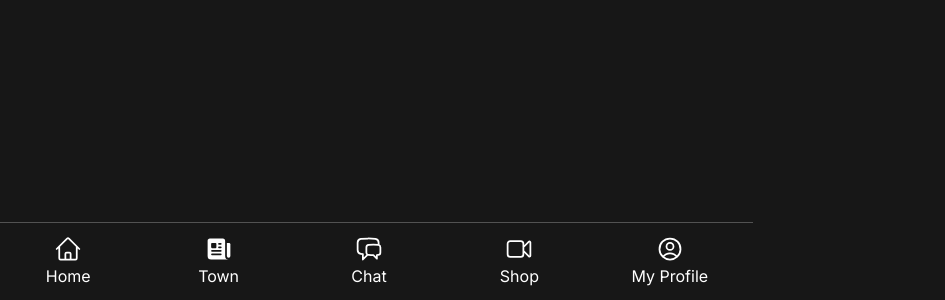
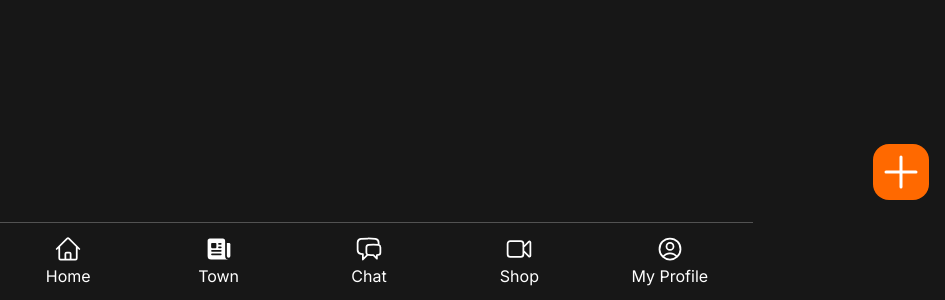
Before and after one commit to tkdgh7063/karrot-market, a Next.js app: page /life in a window 1280 px wide. Shown: the part 500-800 px from the top of the page, without its empty margins (335-1280 px from the left). Built offline with nearby package versions, Linux system fonts and the light colour scheme; no server answers; the database is empty.

Commit message:
feat: extract reusable add button component for product and post pages

```diff
--- a/app/(tabs)/life/page.tsx
+++ b/app/(tabs)/life/page.tsx
@@ -1,3 +1,4 @@
+import AddIconBtn from "@/components/add-icon-btn";
 import db from "@/lib/db";
 import { formatDate } from "@/lib/utils";
 import {
@@ -77,6 +78,7 @@ export default async function Life() {
           </div>
         </Link>
       ))}
+      <AddIconBtn href={`/add-posts`} />
     </div>
   );
 }
--- a/app/(tabs)/products/page.tsx
+++ b/app/(tabs)/products/page.tsx
@@ -1,3 +1,4 @@
+import AddIconBtn from "@/components/add-icon-btn";
 import ProductList from "@/components/product-list";
 import db from "@/lib/db";
 import { PlusIcon } from "@heroicons/react/24/solid";
@@ -46,12 +47,7 @@ export default async function Products() {
       <form action={revalidate}>
         <button>Revalidate</button>
       </form>
-      <Link
-        href="/add-products"
-        className="fixed right-4 bottom-25 flex size-14 items-center justify-center rounded-2xl bg-orange-500 text-white transition-colors hover:bg-orange-400"
-      >
-        <PlusIcon className="size-12" />
-      </Link>
+      <AddIconBtn href={`/add-products`} />
     </div>
   );
 }
--- /dev/null
+++ b/components/add-icon-btn.tsx
@@ -0,0 +1,13 @@
+import { PlusIcon } from "@heroicons/react/24/solid";
+import Link from "next/link";
+
+export default function AddIconBtn({ href }: { href: string }) {
+  return (
+    <Link
+      href={href}
+      className="fixed right-4 bottom-25 flex size-14 items-center justify-center rounded-2xl bg-orange-500 text-white transition-colors hover:bg-orange-400"
+    >
+      <PlusIcon className="size-12" />
+    </Link>
+  );
+}
```
